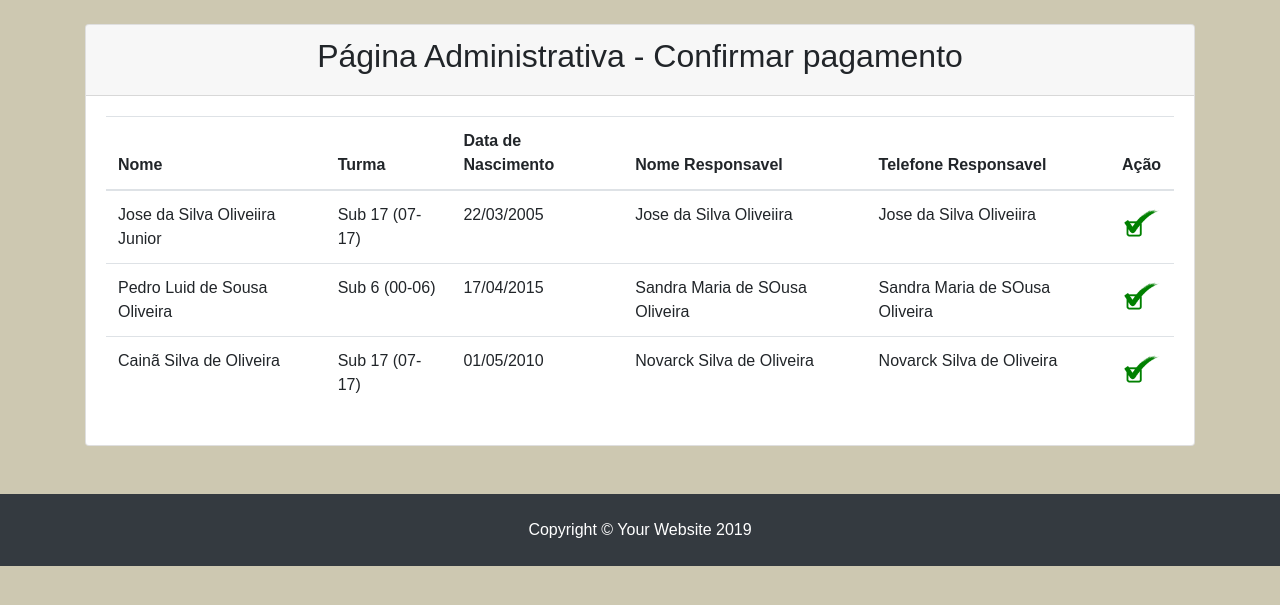
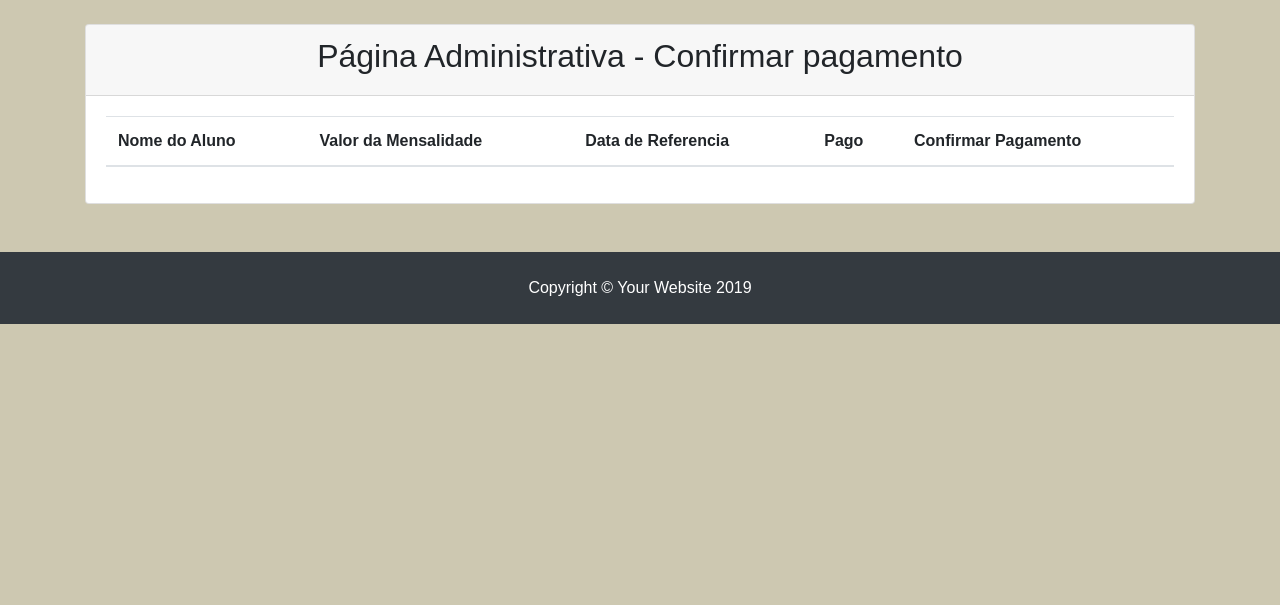
Before and after one commit to davicn/escolinha_php, a PHP site: page /Baixa.php in a window 1280 px wide. Shown: the part 56-661 px from the top of the page. Run offline with PHP 8.4, Linux system fonts and the light colour scheme; data comes from the database, SQL or seed files in the repository; tables that the repository leaves empty or names only in its code hold one stand-in row (values such as "Sample post"); lists and menus that the app fills with data are empty.

Commit message:
feat(mensalidade) adicionar telas de pagantes e nao pagantes

```diff
--- a/public/Baixa.php
+++ b/public/Baixa.php
@@ -50,45 +50,44 @@
                 <table class="table" id="tamanho" >
   <thead>
     <tr>
-      <th scope="col">Nome</th>
-      <th scope="col">Turma</th>
-      <th scope="col">Data de Nascimento</th>
-       <th scope="col">Nome Responsavel</th>
-      <th scope="col">Telefone Responsavel</th>
-      <th scope="col">Ação</th>
+    <th scope="col">Nome do Aluno</th>
+    <th scope="col">Valor da Mensalidade</th>
+    <th scope="col">Data de Referencia</th>
+    <th scope="col">Pago</th>
+    <th scope="col">Confirmar Pagamento</th>
     </tr>
   </thead>
 <tbody>
-     <?php
-     require_once('aluno.php');
+<?php
+    require_once('aluno.php');
+    require_once('mensalidade.class.php');
+    include 'db_connection.php';
 
-    $aluno1 = new Aluno("Jose da Silva Oliveiira Junior", "22/03/2005", "Jose da Silva Oliveiira","$(98) 98923-0432",  "Rua Nova","Atacante" , "-"," Manhã", "Sub 17 (07-17)", "-", "-");
-    $aluno2 = new Aluno("Pedro Luid de Sousa Oliveira", "17/04/2015", "Sandra Maria de SOusa Oliveira","(98) 9 8825-3056",  "Rua Maranhão, 726","Goleiro" , "-","Manhã", "Sub 6 (00-06)", "-", "-");
-    $aluno3 = new Aluno("Cainã Silva de Oliveira", "01/05/2010", "Novarck Silva de Oliveira","(98) 9 88967854",  "Rua Neturno, bloco E, ap 107","-" , "-","Manhã", "Sub 17 (07-17)", "-", "-");
+    $conn = OpenCon();
 
-   /* $listagemCarrinho = new ListagemCarrinho();
-    $listagemCarrinho->adiciona($item1);
-    $listagemCarrinho->adiciona($item2);
-    $listagemCarrinho->adiciona($item3);
-    */
-    $alunos= array();
-    $alunos[] = $aluno1;
-     $alunos[] = $aluno2;
-      $alunos[] = $aluno3;
+    $sql = "select
+                alu.nome, men.valor, men.mes, men.pago
+            from escolinha.mensalidade as men
+            inner join escolinha.aluno as alu
+            on men.aluno = alu.idaluno
+            where men.pago = 0";
 
+    $result = $conn->query($sql);
 
+    $mensalidades = array();
 
+    while($row = $result->fetch_assoc()){
+        $mensalidades[] = new Mensalidade($row['nome'], $row['valor'], $row['mes'], $row['pago']);
+    }
 
-    foreach ($alunos as $row) {
+    foreach ($mensalidades as $mensalidade) {
 
       echo '<tr>';
-      echo '<td>'. $row->getNomeAluno() .'</td>';
-      echo '<td>'. $row->getTurma() .'</td>';
-      echo '<td>'. $row->getDataNascimento() .'</td>';
-      echo '<td>'. $row->getNomeResponsavel() .'</td>';
-      echo '<td>'. $row->getTelefoneResponsavel() .'</td>';
-
-      echo '<td>' . "<img src='../img/selecao.PNG'width= 40 alt='Alterar' /></a>" .'</td>';
+      echo '<td>'. $mensalidade->getAluno() .'</td>';
+      echo '<td>'. $mensalidade->getValor() .'</td>';
+      echo '<td>'. $mensalidade->getMes() .'</td>';
+      echo '<td>'. $mensalidade->getPago() .'</td>';
+      echo '<td> <button class="btn btn-success"> Confirmar </button> </td>';
       echo '</tr>';
     }
     ?>
```
Also changed, not shown: public/Pagantes.php (+24 -24 lines), public/nPagantes.php (+27 -27 lines).
